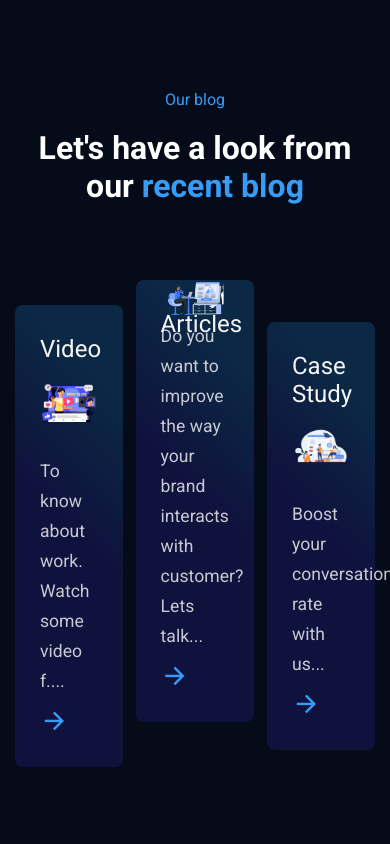
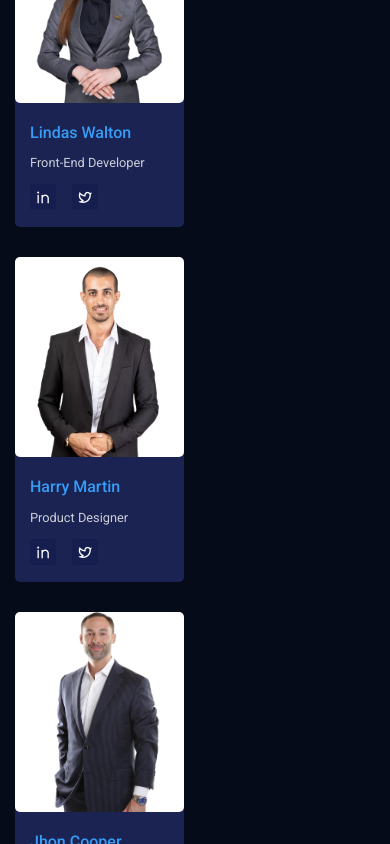
Before and after one commit to busari-mcode/Digital-agency, a React (Create React App) app: page / in a window 390 px wide. Shown: the part 4620-5464 px from the top of the page. Built offline with nearby package versions, Linux system fonts and the light colour scheme.

Commit message:
new changes

```diff
--- a/src/styles/blog.css
+++ b/src/styles/blog.css
@@ -68,3 +68,18 @@
 .light-theme .blog__item h3 {
     color: #000;
 }
+
+@media only screen and (max-width: 768px) {
+    .blog__item {
+        width: 45%;
+    }
+    .blog__item:nth-child(2) {
+        width: 50%;
+    }
+
+    .blog__wrapper {
+        flex-wrap: wrap;
+    }
+
+
+}
--- a/src/styles/team.css
+++ b/src/styles/team.css
@@ -60,3 +60,32 @@
     align-items: center;
     column-gap: 2rem;
 }
+
+@media only screen and (max-width: 768px) {
+    .team__item {
+        width: 30%;
+        margin-bottom: 30px;
+    }
+
+    .team__wrapper {
+        flex-wrap: wrap;
+    }
+
+    .team__content h2 {
+        font-size: 1.5rem;
+    }
+
+    .team__details h4 {
+        font-size: 1rem;
+    }
+
+    .team__details p {
+        font-size: 0.8rem;
+    }
+}
+
+@media only screen and (max-width: 576px) {
+     .team__item {
+        width: 47%;
+     }
+}
```
